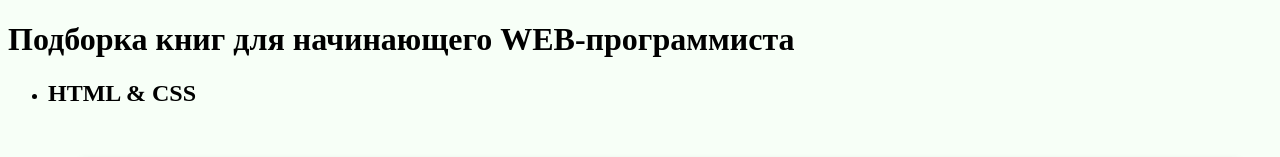
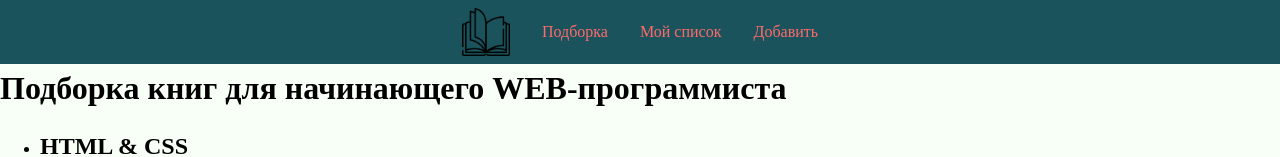
Before and after one commit to XMadFoX/mpt-web-sem2-rk2, a Nuxt app: page / in a window 1280 px wide. Shown: the top 157 px of the page. Built offline with nearby package versions, Linux system fonts and the light colour scheme.

Commit message:
Add header

```diff
--- /dev/null
+++ b/components/nav.vue
@@ -0,0 +1,39 @@
+<template>
+  <header class="header">
+    <nav class="nav">
+      <a href="#"><img width="48px" height="48px" src="@/assets/img/logo.png" alt='' /></a>
+      <a href="#">Подборка</a>
+      <a href="#">Мой список</a>
+      <a href="#">Добавить</a>
+    </nav>
+  </header>
+</template>
+
+<style lang="scss">
+@use '@/assets/css/main.scss';
+
+.header {
+  width: 100%;
+  height: 4rem;
+  background-color: main.$primary;
+  color: main.$secondary;
+  display: flex;
+}
+
+.nav {
+  display: flex;
+  align-items: center;
+  max-width: 1200px;
+  margin: auto;
+  gap: 2rem;
+  justify-content: space-around;
+
+  &:first-child {
+    margin-right: auto;
+  }
+}
+
+a {
+  color: main.$secondary;
+}
+</style>
--- /dev/null
+++ b/layouts/default.vue
@@ -0,0 +1,12 @@
+<template>
+  <div>
+    <Nav />
+    <Nuxt />
+  </div>
+</template>
+
+<script lang="ts">
+import '@/assets/css/reset.css'
+import Vue from 'vue'
+export default Vue
+</script>
```
Also changed, not shown: assets/img/logo.png (added).
